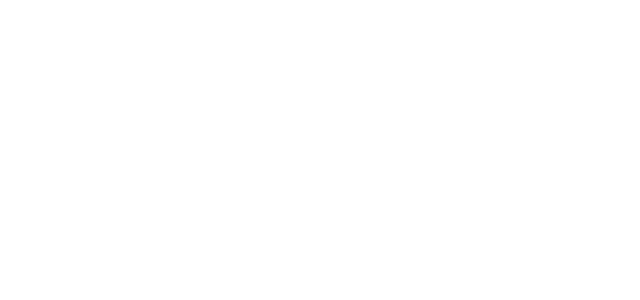
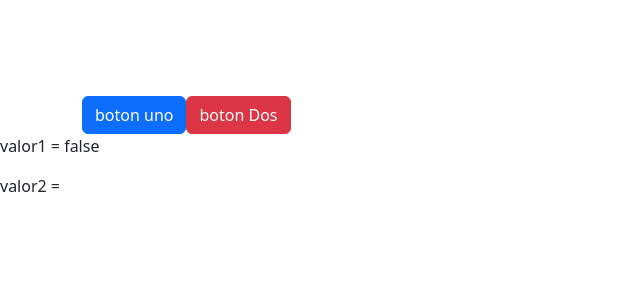
Before and after one commit to mucacran/aprendiendo, an Angular app: page / in a window 1280 px wide. Shown: the top 300 px of the page, without its empty margins (0-640 px from the left). Built offline with nearby package versions, Linux system fonts and the light colour scheme.

Commit message:
termine de aprender s ngIf
aprendi sobre la directiva ngIf

```diff
--- a/src/app/app.component.html
+++ b/src/app/app.component.html
@@ -8,7 +8,7 @@
             </div>
         </div>
         <div class="col">
-            <div class="card p-5" >
+            <div class="card p-5" *ngIf="valor2">
                 <h1>{{title}} Dos</h1>
                 <p>Lorem ipsum, dolor sit amet consectetur adipisicing elit. Voluptate hic temporibus necessitatibus quis voluptatibus ducimus consectetur, accusamus excepturi commodi velit quibusdam explicabo, quisquam provident voluptatem, deleniti sunt? Sunt, repudiandae ipsam.</p>
             </div>
@@ -17,6 +17,9 @@
 </div>
 
 <div class="container">
-    <button class="btn btn-primary" (click)="valor1:boolean =true">boton uno</button>
-    <button class="btn btn-danger">boton Dos</button>
+    <button class="btn btn-primary" (click)="valor1 = true">boton uno</button>
+    <button class="btn btn-danger" (click)="valor2 = !valor2">boton Dos</button>
 </div>
+
+<p>valor1 = {{valor1}}</p>
+<p>valor2 = {{valor2}}</p>
--- a/src/app/app.component.ts
+++ b/src/app/app.component.ts
@@ -7,6 +7,6 @@
 })
 export class AppComponent {
   title = 'Aprendiendo mucho';
-
-
+  valor1: boolean = false;
+  valor2!: boolean;
 }
```
